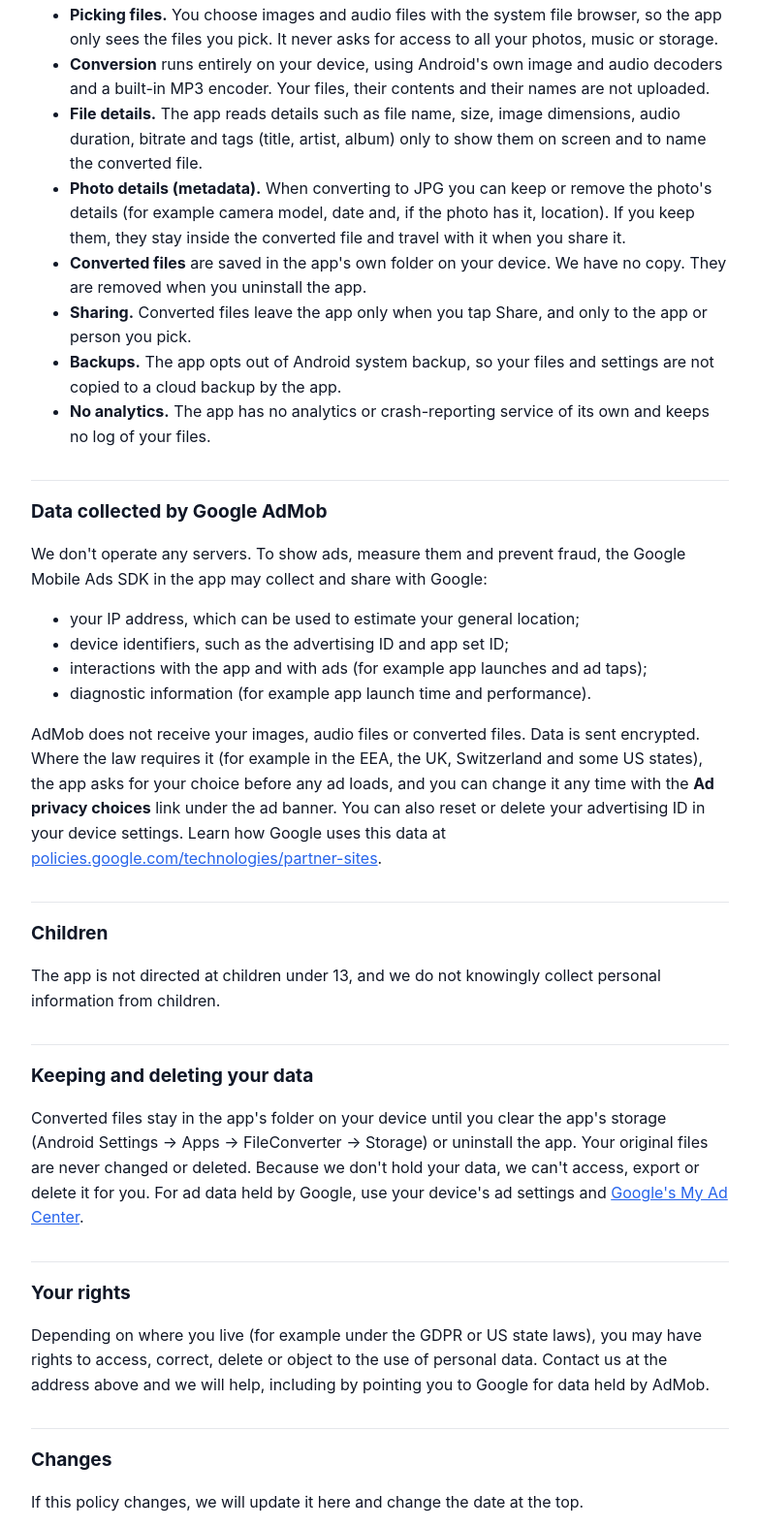
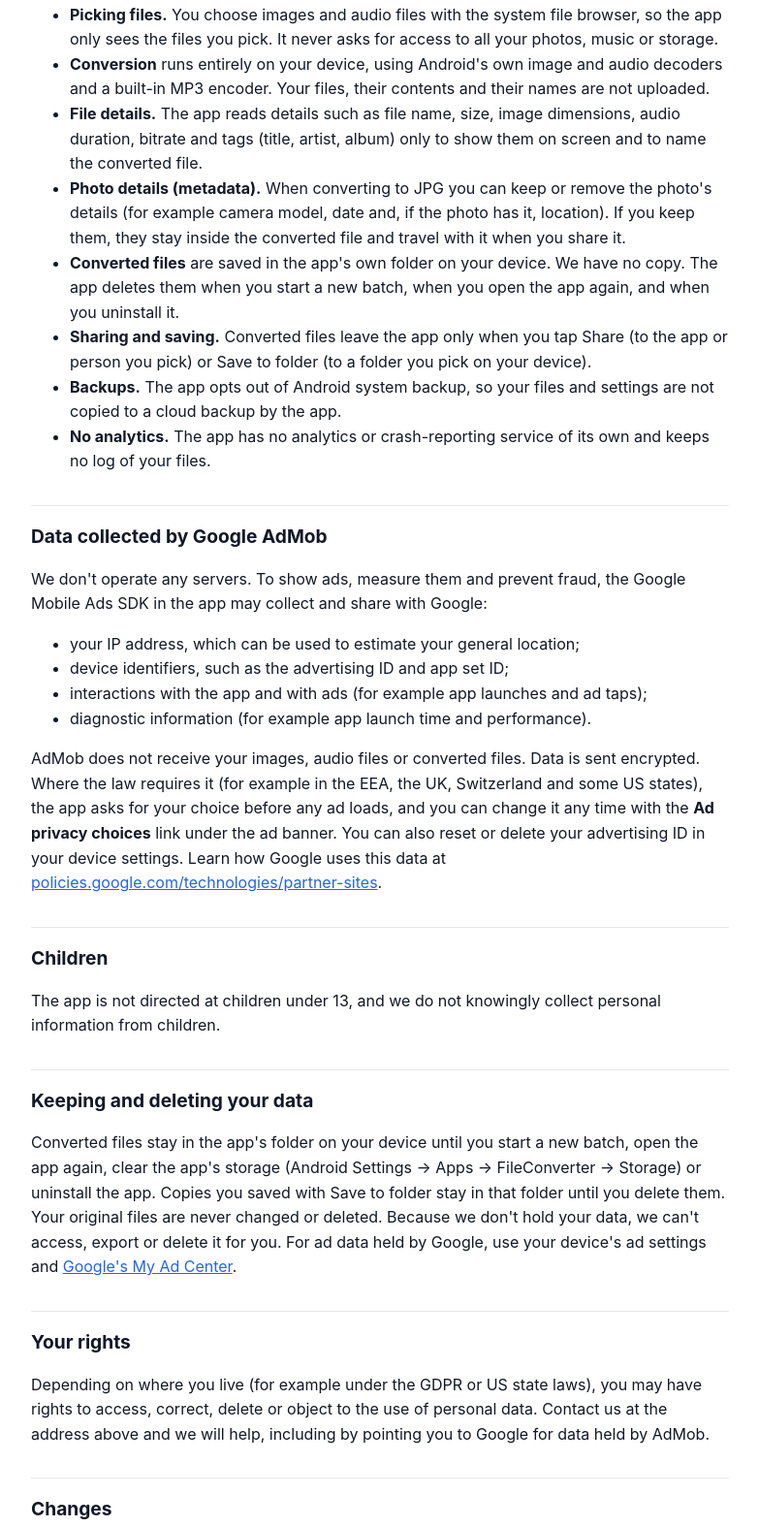
Before and after one commit to varian1/varian1.github.io, a plain HTML site: page file-converter/privacy.html in a window 1280 px wide. Shown: the part 534-2109 px from the top of the page at 97% size, without its empty margins (248-1031 px from the left). Drawn offline with Linux system fonts and the light colour scheme.

Commit message:
Update FileConverter privacy policy for Save to folder and output cleanup

```diff
--- a/file-converter/privacy.html
+++ b/file-converter/privacy.html
@@ -30,7 +30,7 @@
 <body>
 <main>
 <h1>FileConverter Privacy Policy</h1>
-<p class="muted">Effective November 25, 2026</p>
+<p class="muted">Effective November 27, 2026</p>
 
 <div class="summary">
   <p><strong>In short:</strong> your images and audio files are converted on your device and are never uploaded.
@@ -48,8 +48,8 @@ For any privacy question, email <a href="mailto:maximumunlimiteds@gmail.com">max
   <li><strong>Conversion</strong> runs entirely on your device, using Android's own image and audio decoders and a built-in MP3 encoder. Your files, their contents and their names are not uploaded.</li>
   <li><strong>File details.</strong> The app reads details such as file name, size, image dimensions, audio duration, bitrate and tags (title, artist, album) only to show them on screen and to name the converted file.</li>
   <li><strong>Photo details (metadata).</strong> When converting to JPG you can keep or remove the photo's details (for example camera model, date and, if the photo has it, location). If you keep them, they stay inside the converted file and travel with it when you share it.</li>
-  <li><strong>Converted files</strong> are saved in the app's own folder on your device. We have no copy. They are removed when you uninstall the app.</li>
-  <li><strong>Sharing.</strong> Converted files leave the app only when you tap Share, and only to the app or person you pick.</li>
+  <li><strong>Converted files</strong> are saved in the app's own folder on your device. We have no copy. The app deletes them when you start a new batch, when you open the app again, and when you uninstall it.</li>
+  <li><strong>Sharing and saving.</strong> Converted files leave the app only when you tap Share (to the app or person you pick) or Save to folder (to a folder you pick on your device).</li>
   <li><strong>Backups.</strong> The app opts out of Android system backup, so your files and settings are not copied to a cloud backup by the app.</li>
   <li><strong>No analytics.</strong> The app has no analytics or crash-reporting service of its own and keeps no log of your files.</li>
 </ul>
@@ -73,8 +73,8 @@ Learn how Google uses this data at
 <p>The app is not directed at children under 13, and we do not knowingly collect personal information from children.</p>
 
 <h2>Keeping and deleting your data</h2>
-<p>Converted files stay in the app's folder on your device until you clear the app's storage
-(Android Settings &rarr; Apps &rarr; FileConverter &rarr; Storage) or uninstall the app. Your original files are never changed or deleted.
+<p>Converted files stay in the app's folder on your device until you start a new batch, open the app again, clear the app's storage
+(Android Settings &rarr; Apps &rarr; FileConverter &rarr; Storage) or uninstall the app. Copies you saved with Save to folder stay in that folder until you delete them. Your original files are never changed or deleted.
 Because we don't hold your data, we can't access, export or delete it for you.
 For ad data held by Google, use your device's ad settings and
 <a href="https://myadcenter.google.com/">Google's My Ad Center</a>.</p>
```
